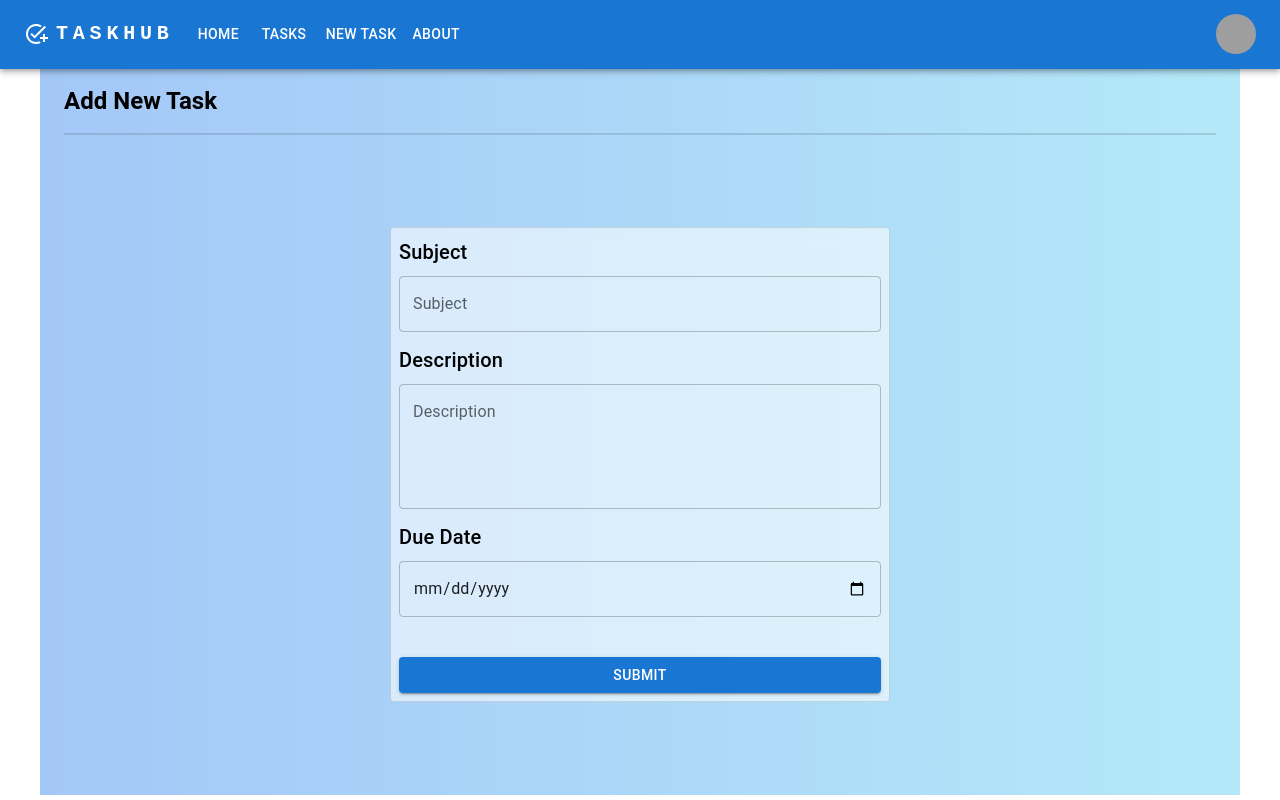
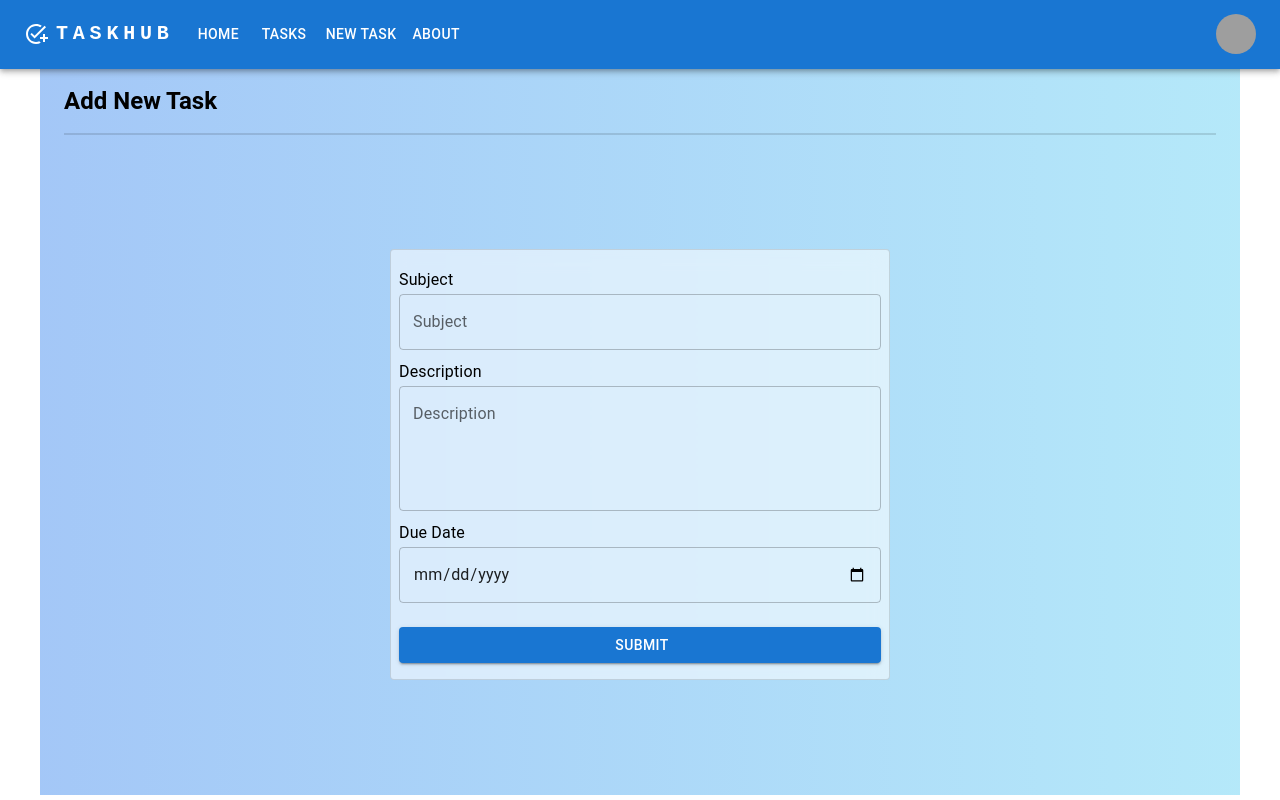
Before and after one commit to LakshanRukantha/TaskHub, a React (Vite) app: page /newtask in a window 1280 px wide. Built offline with nearby package versions, Linux system fonts and the light colour scheme; grey boxes are pictures that could not be loaded.

Commit message:
fix: UI/UX improvement.

```diff
--- a/package.json
+++ b/package.json
@@ -13,6 +13,7 @@
     "@emotion/styled": "^11.10.5",
     "@fontsource/roboto": "^4.5.8",
     "@mui/icons-material": "^5.10.16",
+    "@mui/lab": "^5.0.0-alpha.112",
     "@mui/material": "^5.10.17",
     "@mui/x-date-pickers": "^5.0.10",
     "axios": "^1.2.1",
--- a/src/components/AlertText.jsx
+++ b/src/components/AlertText.jsx
@@ -10,7 +10,7 @@ export default function AlertText(props) {
   const [open, setOpen] = React.useState(true);
 
   return (
-    <Box sx={{ width: "100%" }}>
+    <Box>
       <Collapse in={open}>
         <Alert
           action={
@@ -25,7 +25,7 @@ export default function AlertText(props) {
               <CloseIcon fontSize="inherit" />
             </IconButton>
           }
-          sx={{ mb: 2 }}
+          sx={{ display: "flex", maxWidth: 500, mx: "auto", mt: 2 }}
         >
           {props.alertText}
           <Link variant="body2" underline="hover" href={props.linkTo}>
--- a/src/components/TaskCard.jsx
+++ b/src/components/TaskCard.jsx
@@ -116,12 +116,16 @@ const TaskCard = (props) => {
             <Button
               variant="outlined"
               color="error"
+              loadingposition="start"
+              startIcon={<></>}
               onClick={() => props.onDelete(props.taskInfo.task_id)}
             >
               Delete
             </Button>
             <Button
               variant="contained"
+              loadingposition="start"
+              startIcon={<></>}
               onClick={() => props.onComplete(props.taskInfo.task_id)}
             >
               Complete
--- a/src/screens/About.jsx
+++ b/src/screens/About.jsx
@@ -17,10 +17,15 @@ const About = () => {
   return (
     <Container
       sx={{
+        display: "flex",
+        alignItems: "center",
+        justifyContent: "center",
+        flexDirection: "column",
         backgroundColor: "#0081CF10",
         backgroundImage: `url(${background})`,
         backgroundPosition: "center",
         backgroundSize: "cover",
+        minHeight: "92vh",
         py: 4,
       }}
     >
@@ -35,7 +40,7 @@ const About = () => {
           border: "1px solid #00000020",
           borderRadius: 1,
           p: 2,
-          minHeight: "85vh",
+          minHeight: "80vh",
           maxWidth: "500px",
           margin: "auto",
         }}
@@ -48,14 +53,6 @@ const About = () => {
             flexDirection: "column",
           }}
         >
-          <CardMedia
-            component="img"
-            image={""}
-            sx={{
-              maxWidth: 80,
-              maxHeight: 80,
-            }}
-          />
           <AddTaskIcon fontSize="large" />
           <Typography
             variant="h1"
--- a/src/screens/Home.jsx
+++ b/src/screens/Home.jsx
@@ -17,7 +17,10 @@ const Home = () => {
       </Typography>
       <Divider sx={{ borderBottomWidth: 2 }} />
       <Box>
-        <Alert severity="info">
+        <Alert
+          severity="info"
+          sx={{ display: "flex", maxWidth: 500, mx: "auto", mt: 2 }}
+        >
           Page is under development. Please check back later.
         </Alert>
       </Box>
--- a/src/screens/NewTask.jsx
+++ b/src/screens/NewTask.jsx
@@ -2,13 +2,14 @@ import React, { useState } from "react";
 import { useFormik } from "formik";
 import axios from "axios";
 import { v4 as uuid4 } from "uuid";
-import { Divider, Typography, Box, TextField, Button } from "@mui/material";
-import { borderRadius, Container } from "@mui/system";
+import { Divider, Typography, Box, TextField } from "@mui/material";
+import LoadingButton from "@mui/lab/LoadingButton";
+import { Container } from "@mui/system";
 import AlertText from "../components/AlertText";
-import background from "../assets/background.svg";
 
 const NewTask = (props) => {
   const [message, setMessage] = useState("");
+  const [loading, setLoading] = useState(false);
 
   const initialValues = {
     title: "",
@@ -23,10 +24,13 @@ const NewTask = (props) => {
     }/tasks/${taskId}.json`;
     const task = { ...values, status: "New", task_id: taskId };
 
+    setLoading(true);
+
     axios
       .put(apiUrl, task)
       .then((response) => {
         if (response.status === 200) {
+          setLoading(false);
           setMessage("Task saved successfully.");
           resetForm({ values: "" });
         }
@@ -73,10 +77,19 @@ const NewTask = (props) => {
         Add New Task
       </Typography>
       <Divider sx={{ borderBottomWidth: 2 }} />
+      {message ? (
+        <AlertText
+          alertText={`${message}`}
+          close={false}
+          linkTo="/tasks"
+          linkText=" - See all tasks."
+        />
+      ) : null}
       <Box
         sx={{
           margin: "auto",
           p: 1,
+          py: 2,
           backgroundColor: "#ffffff90",
           backdropFilter: "blur(10px)",
           border: "1px solid #00000020",
@@ -85,21 +98,12 @@ const NewTask = (props) => {
           maxWidth: 500,
         }}
       >
-        {message ? (
-          <AlertText
-            alertText={`${message}`}
-            close={false}
-            linkTo="/tasks"
-            linkText=" - See all tasks."
-          />
-        ) : null}
         <form onSubmit={formik.handleSubmit}>
           <Box sx={{ pb: 1 }}>
-            <Typography variant="h6">Subject</Typography>
+            <Typography variant="subtitle1">Subject</Typography>
             <TextField
               fullWidth
               error={formik.touched.title && formik.errors.title ? true : false}
-              margin="dense"
               varient="outlined"
               id="outlined-basic"
               name="title"
@@ -118,7 +122,7 @@ const NewTask = (props) => {
           </Box>
 
           <Box sx={{ pb: 1 }}>
-            <Typography variant="h6">Description</Typography>
+            <Typography variant="subtitle1">Description</Typography>
             <TextField
               fullWidth
               error={
@@ -128,7 +132,6 @@ const NewTask = (props) => {
               }
               multiline
               rows={4}
-              margin="dense"
               id="description"
               label="Description"
               variant="outlined"
@@ -144,9 +147,7 @@ const NewTask = (props) => {
             />
           </Box>
           <Box sx={{ pb: 1 }}>
-            <Typography variant="h6" sx={{ mb: 1 }}>
-              Due Date
-            </Typography>
+            <Typography variant="subtitle1">Due Date</Typography>
             <TextField
               fullWidth
               error={
@@ -171,12 +172,19 @@ const NewTask = (props) => {
               display: "flex",
               alignItems: "right",
               justifyContent: "flex-end",
-              pt: 4,
+              pt: 2,
             }}
           >
-            <Button fullWidth type="submit" variant="contained">
+            <LoadingButton
+              loading={loading}
+              fullWidth
+              type="submit"
+              loadingPosition="start"
+              startIcon={<></>}
+              variant="contained"
+            >
               Submit
-            </Button>
+            </LoadingButton>
           </Box>
         </form>
       </Box>
--- a/src/screens/Tasks.jsx
+++ b/src/screens/Tasks.jsx
@@ -4,20 +4,24 @@ import {
   Container,
   Grid,
   Typography,
-  Box,
   Divider,
   CircularProgress,
+  Backdrop,
   Stack,
   Alert,
 } from "@mui/material";
 
 import TaskCard from "../components/TaskCard";
 import { Link } from "react-router-dom";
-import background from "../assets/background.svg";
 
 function Tasks() {
   const [tasks, setTasks] = useState([]);
   const [taskUpdated, setTaskUpdated] = useState(false);
+
+  const [isLoading, setIsLoading] = useState(false);
+  const handleClose = () => {
+    setOpen(false);
+  };
 
   useEffect(() => {
     const apiUrl = `${import.meta.env.VITE_FIREBASE_DB_URL}/tasks.json`;
@@ -29,22 +33,26 @@ function Tasks() {
   }, [taskUpdated]);
 
   const handleComplete = (taskid) => {
+    setIsLoading(true);
     const apiUrl = `${
       import.meta.env.VITE_FIREBASE_DB_URL
     }/tasks/${taskid}.json`;
     axios.patch(apiUrl, { status: "Completed" }).then((response) => {
       if (response.status === 200) {
+        setIsLoading(false);
         setTaskUpdated(!taskUpdated);
       }
     });
   };
 
   const handleDelete = (taskid) => {
+    setIsLoading(true);
     const apiUrl = `${
       import.meta.env.VITE_FIREBASE_DB_URL
     }/tasks/${taskid}.json`;
     axios.delete(apiUrl).then((response) => {
       if (response.status === 200) {
+        setIsLoading(false);
         setTaskUpdated(!taskUpdated);
       }
     });
@@ -94,7 +102,8 @@ function Tasks() {
   return (
     <Container
       sx={{
-        background: "linear-gradient(to left, #56ccf270, #2f80ed70)", /* W3C, IE 10+/ Edge, Firefox 16+, Chrome 26+, Opera 12+, Safari 7+ */
+        background:
+          "linear-gradient(to left, #56ccf270, #2f80ed70)" /* W3C, IE 10+/ Edge, Firefox 16+, Chrome 26+, Opera 12+, Safari 7+ */,
         minHeight: "90.8vh",
         pb: 2,
       }}
@@ -103,11 +112,17 @@ function Tasks() {
         Current Tasks
       </Typography>
       <Divider sx={{ borderBottomWidth: 2 }} />
+      <Backdrop
+        sx={{ color: "#fff", zIndex: (theme) => theme.zIndex.drawer + 1 }}
+        open={isLoading}
+        onClick={handleClose}
+      >
+        <CircularProgress color="inherit" />
+      </Backdrop>
       <Grid
         container
-        spacing={2}
         columns={{ xs: 12, sm: 12, md: 12 }}
-        sx={{ px: 2, mt: 2 }}
+        sx={{ display: { md: { px: 2, spacing: 2 } }, mt: 2 }}
       >
         {displayTasks()}
       </Grid>
```
Also changed, not shown: 1 other file (tests, documents, lock files or other folders).
